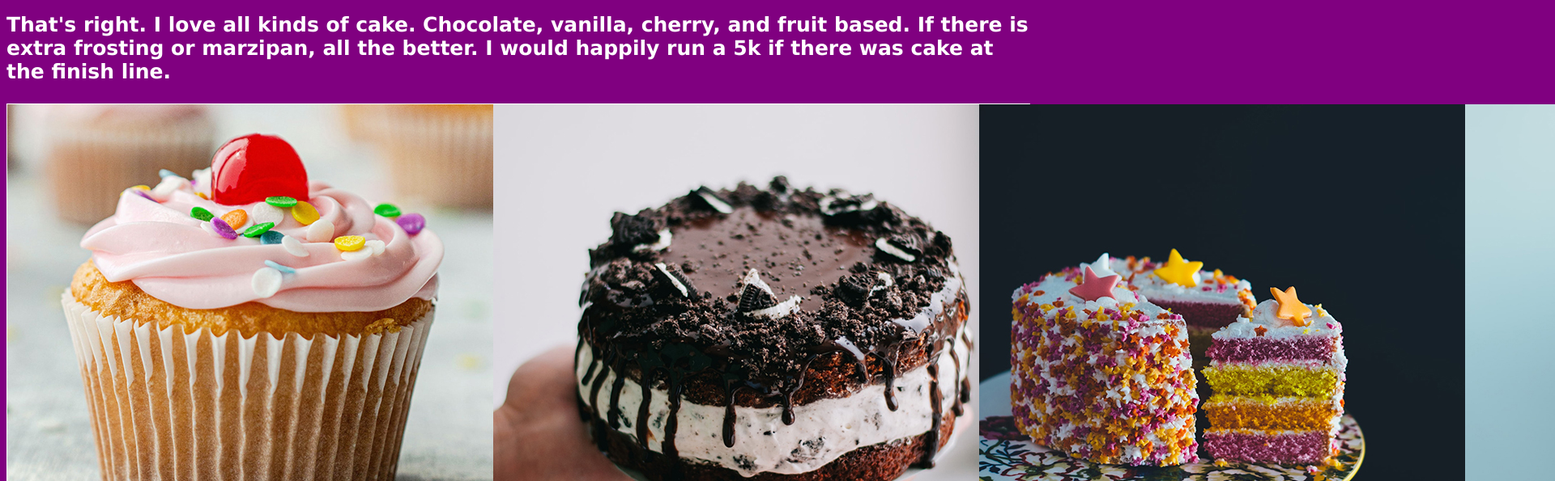
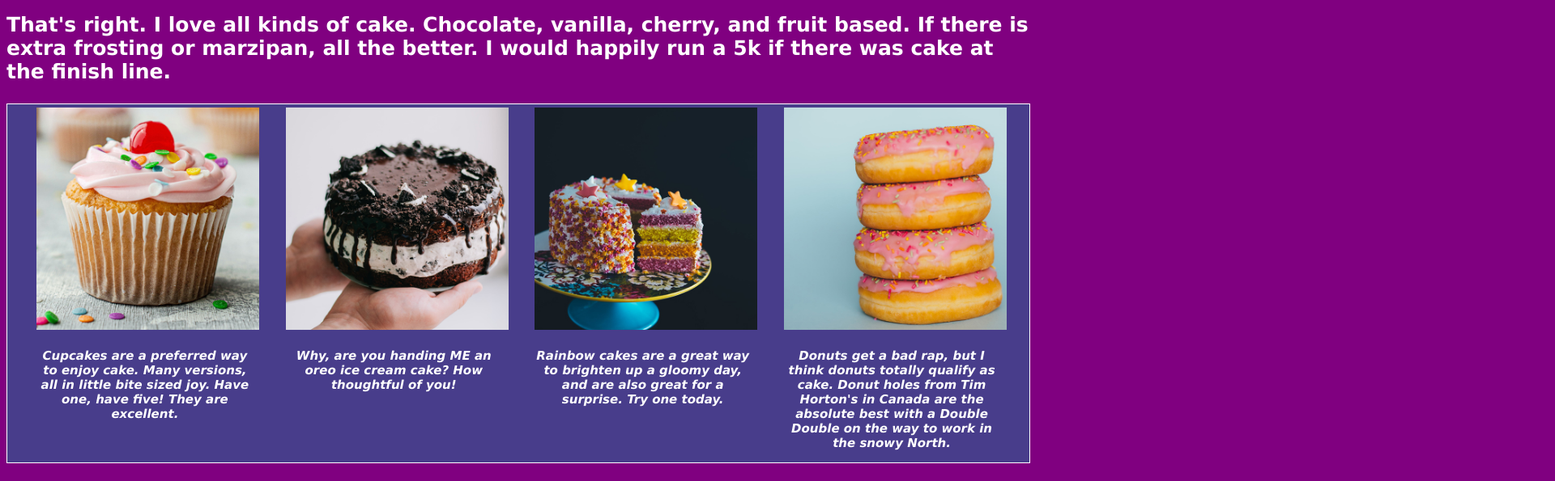
Before and after one commit to Samj203/Coding-Worksheet-2-3, a plain HTML site: page cake.html in a window 1280 px wide. Shown: the part 860-1455 px from the top of the page at 81% size, 1920 px wide, since content can reach past the window. Drawn offline with Linux system fonts and the light colour scheme.

Commit message:
Fix photo spacing

```diff
--- a/styles.css
+++ b/styles.css
@@ -73,8 +73,21 @@ li{
 .caption{
     font-size: 15px;
     font-style: italic;
+    text-align: center;
 }
 
 .container{
     display: flex;
+    justify-content: space-evenly;
+    flex-wrap: wrap;
 }
+
+.cake-item{
+    width: 275px;
+    height: 275px;
+    padding: 4px;
+}
+
+.cake-group{
+    width: 275px;
+}
```
